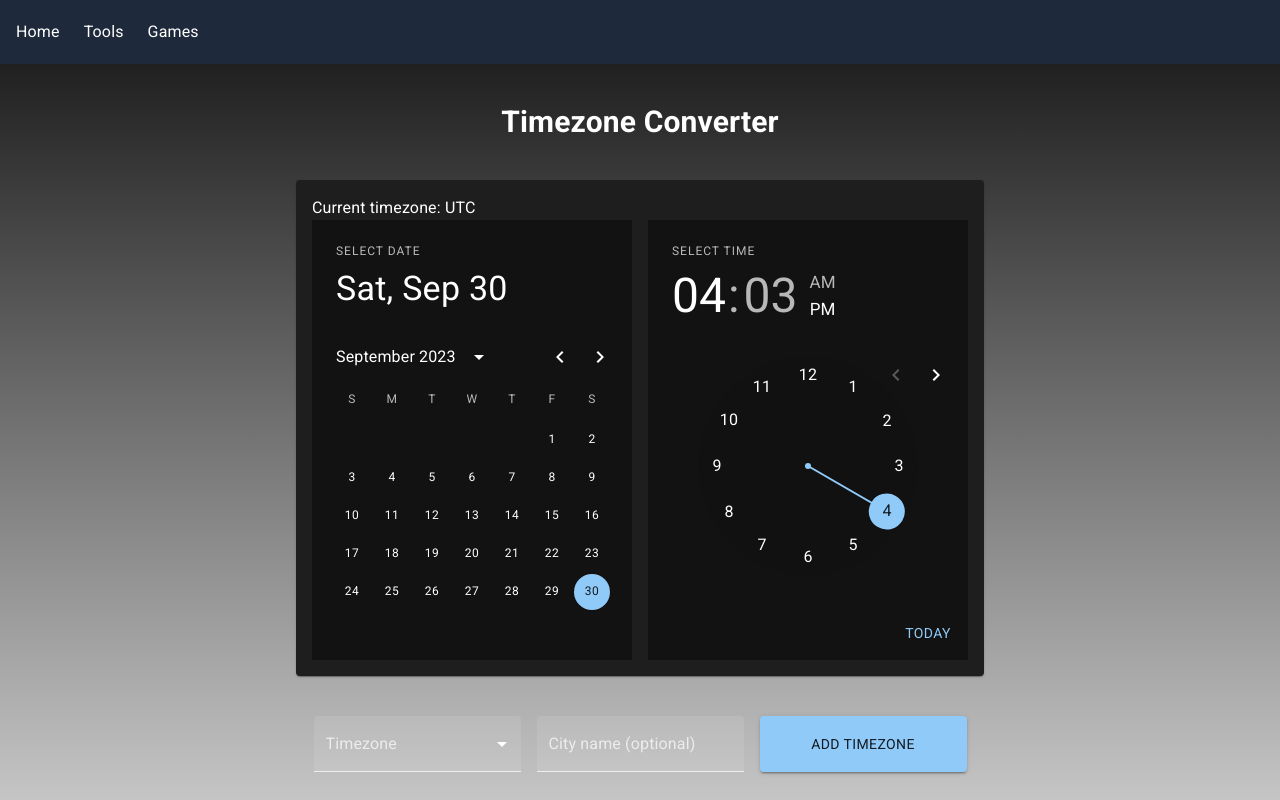
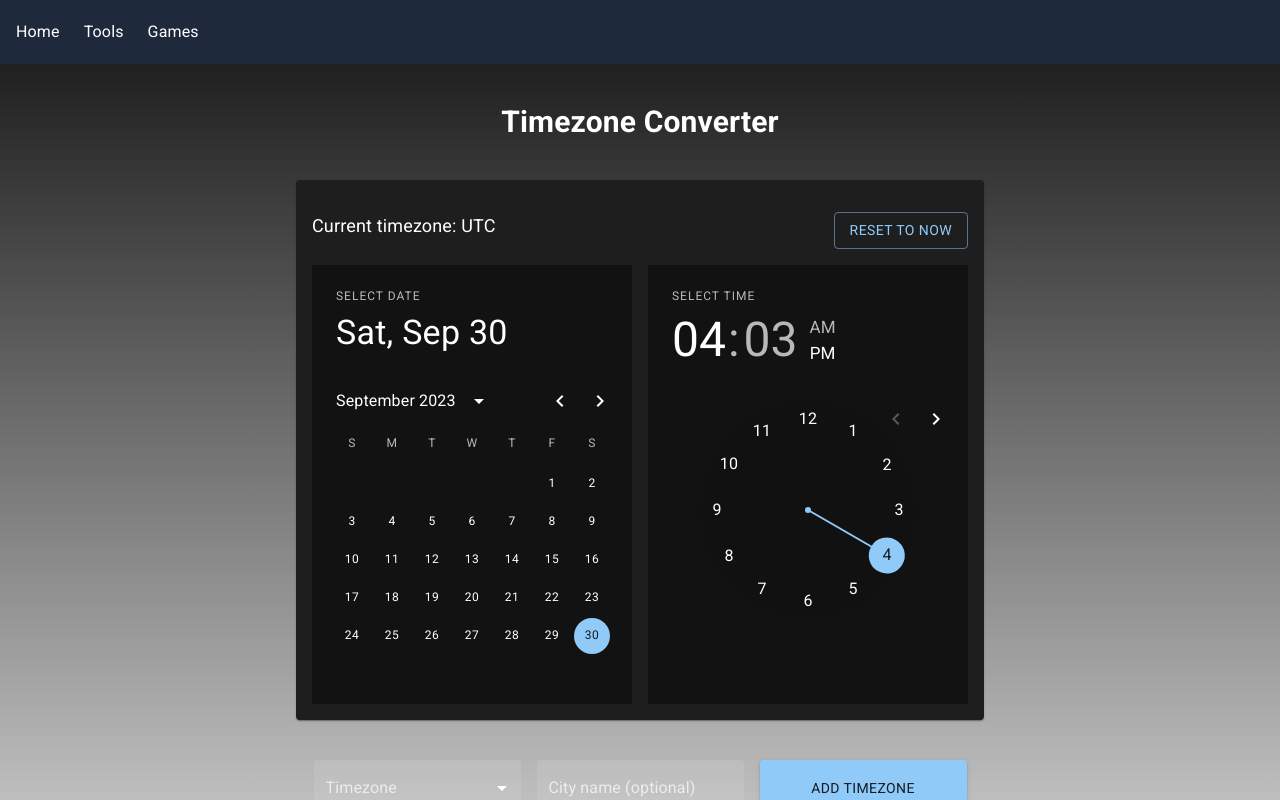
Before and after one commit to jayhuich/portfolio, a Next.js app: page /tools/timezone in a window 1280 px wide. Shown: the top 800 px of the page. Built offline with nearby package versions, Linux system fonts and the light colour scheme.

Commit message:
feat: reset time to selected timezone

```diff
--- a/src/app/tools/timezone/page.tsx
+++ b/src/app/tools/timezone/page.tsx
@@ -8,7 +8,12 @@ import DatePicker from "@/components/datePicker";
 import SearchableSelect from "@/components/searchableSelect";
 import TimePicker from "@/components/timePicker";
 import CloseIcon from "@mui/icons-material/Close";
-import { Button, FormControl, IconButton, InputLabel, Paper, TextField } from "@mui/material";
+import Button from "@mui/material/Button";
+import FormControl from "@mui/material/FormControl";
+import IconButton from "@mui/material/IconButton";
+import InputLabel from "@mui/material/InputLabel";
+import Paper from "@mui/material/Paper";
+import TextField from "@mui/material/TextField";
 
 type Timezone = {
   tz: string;
@@ -46,7 +51,16 @@ export default function TimezonePage() {
     <main className="container flex flex-col items-center justify-between mx-auto px-4 md:px-10 py-10 gap-10">
       <h1 className="text-3xl font-bold">Timezone Converter</h1>
       <Paper elevation={1} className="p-4">
-        <div className="">Current timezone: {tzToCity(currentTimezone)}</div>
+        <div className="flex my-4">
+          <div className="title">
+            <span className="text-lg">Current timezone: {tzToCity(currentTimezone)}</span>
+          </div>
+          <div className="ml-auto">
+            <Button onClick={() => updateDisplayedTime(currentTimezone)} variant="outlined">
+              Reset to now
+            </Button>
+          </div>
+        </div>
         <div className="grid md:grid-cols-2 gap-4">
           <div className="w-full md:w-auto flex flex-auto justify-center md:justify-end">
             <DatePicker value={time} onChange={(time) => time && setTime(time)} />
--- a/src/components/datePicker/index.tsx
+++ b/src/components/datePicker/index.tsx
@@ -4,5 +4,5 @@ import * as React from "react";
 import { StaticDatePicker, StaticDatePickerProps } from "@mui/x-date-pickers";
 
 export default function DatePicker(props: StaticDatePickerProps<Dayjs>) {
-  return <StaticDatePicker slotProps={{ actionBar: { sx: { display: "none" } } }} {...props} />;
+  return <StaticDatePicker slotProps={{ actionBar: { actions: [] } }} {...props} />;
 }
--- a/src/components/timePicker/index.tsx
+++ b/src/components/timePicker/index.tsx
@@ -4,5 +4,5 @@ import * as React from "react";
 import { StaticTimePicker, StaticTimePickerProps } from "@mui/x-date-pickers";
 
 export default function TimePicker(props: StaticTimePickerProps<Dayjs>) {
-  return <StaticTimePicker slotProps={{ actionBar: { actions: ["today"] } }} {...props} />;
+  return <StaticTimePicker slotProps={{ actionBar: { actions: [] } }} {...props} />;
 }
```
